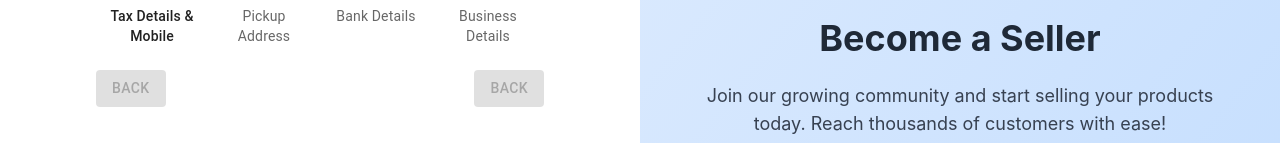
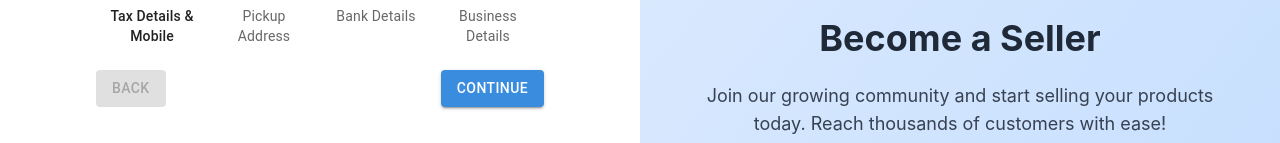
Before and after one commit to shubhcoding01/ecomproject, a React (Create React App) app: page /become-seller in a window 1280 px wide. Both pictures are taken after a click on the button "CREATE A NEW ACCOUNT". Shown: the part 212-355 px from the top of the page. Built offline with nearby package versions, Linux system fonts and the light colour scheme.

Commit message:
Fix button labels and functionality in SellerAccountForm

```diff
--- a/src/customer/pages/Become Seller/SellerAccountForm.tsx
+++ b/src/customer/pages/Become Seller/SellerAccountForm.tsx
@@ -34,8 +34,8 @@ const SellerAccountForm = () => {
                         Back
                     </Button>
 
-                    <Button variant='contained' disabled={activeStep === 0} onClick={handleStep(-1)}>
-                        Back
+                    <Button variant='contained' disabled={activeStep === (steps.length-1)} onClick={handleStep(1)}>
+                        Continue
                     </Button>
             </div>
     </div>
```
